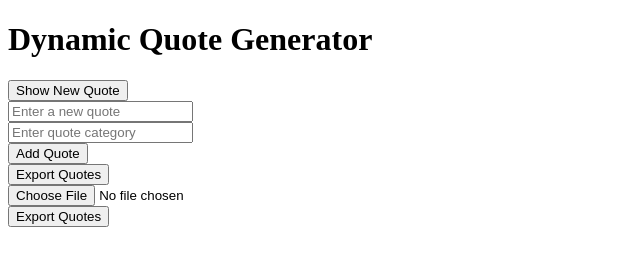
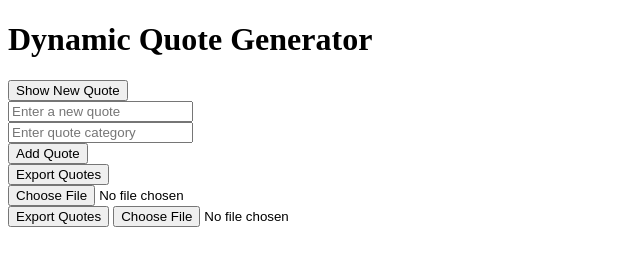
Before and after one commit to BrianRichu/alx_fe_javascript, a plain HTML site: page dom-manipulation/index.html in a window 1280 px wide. Shown: the whole page, without its empty margins (0-640 px from the left). Drawn offline with Linux system fonts and the light colour scheme.

Commit message:
added import file in index.html

```diff
--- a/dom-manipulation/index.html
+++ b/dom-manipulation/index.html
@@ -14,6 +14,7 @@
     </div>
 
     <button id="exportQuotes">Export Quotes</button>
+    <input type="file" id="importFile" accept=".json" />
     <script src="script.js"></script>
   </body>
   </html>
```
